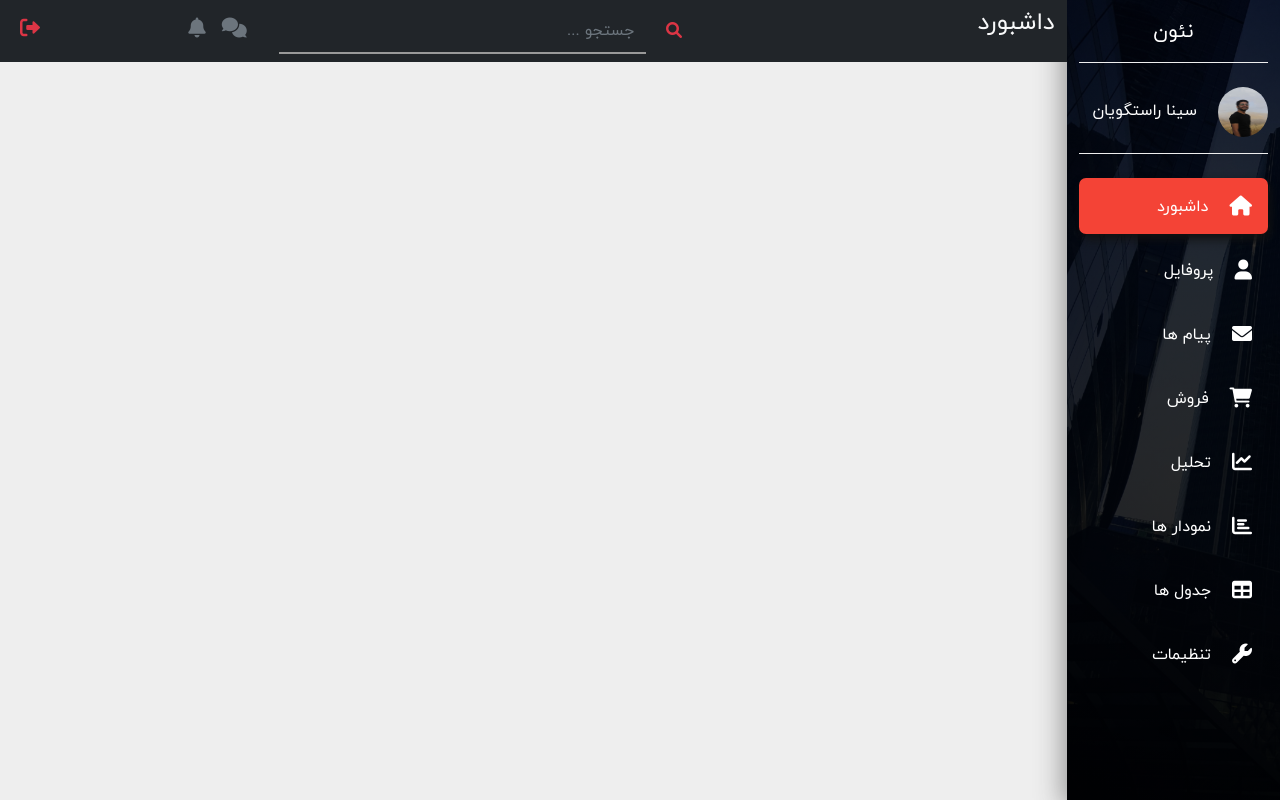
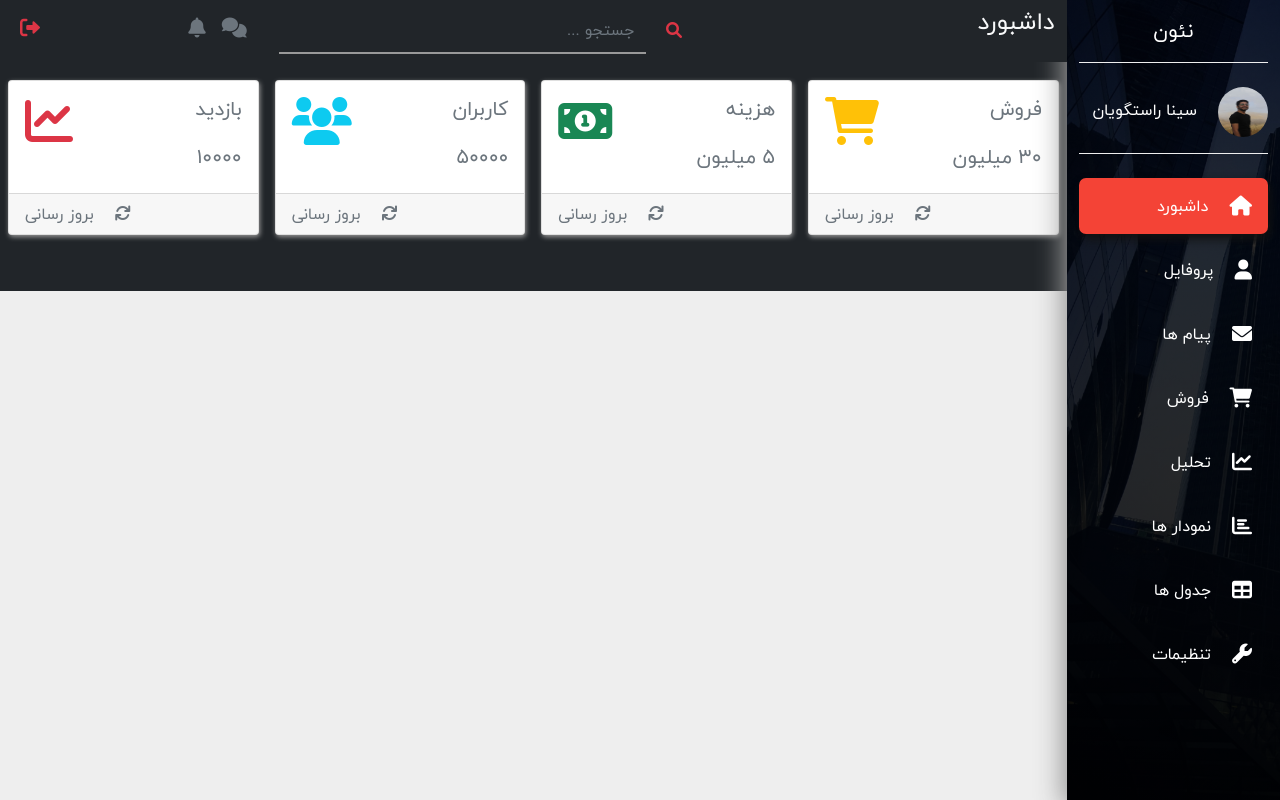
Before and after one commit to sina-rastgouyan/Bootstrap_Admin_Pannel_Project, a plain HTML site: page index.html in a window 1280 px wide. Drawn offline with nearby package versions, Linux system fonts and the light colour scheme.

Commit message:
Admin-Pannel Cards Section Designed In This Commit.

```diff
--- a/css/main.css
+++ b/css/main.css
@@ -106,12 +106,30 @@ body {
     border-bottom: 2px solid #dc3545;
 }
 
+.card-common {
+    box-shadow: 1px 2px 5px #999;
+    transition: all 0.4s;
+    -webkit-transition: all 0.4s;
+    -moz-transition: all 0.4s;
+    -ms-transition: all 0.4s;
+    -o-transition: all 0.4s;
+}
+
+.card-common:hover {
+    box-shadow: 2px 3px 15px #999;
+    transform: translateY(-1px);
+    -webkit-transform: translateY(-1px);
+    -moz-transform: translateY(-1px);
+    -ms-transform: translateY(-1px);
+    -o-transform: translateY(-1px);
+}
+
 /* Default Styles */
 .my-default-button-style {
     text-decoration: none;
 }
 
-@media screen and (max-width: 768px) {
+@media screen and (max-width: 767px) {
     .top-navbar {
         position: static;
     }
--- a/index.html
+++ b/index.html
@@ -152,6 +152,95 @@
     </div>
     <!-- End Of Modal Section -->
 
+    <!-- Cards Section -->
+    <section>
+      <div class="container-fluid">
+        <div class="row">
+          <div class="col-xl-10 col-lg-9 col-md-8 bg-dark ms-auto">
+            <div class="row pt-md-5 mt-md-2 mb-5">
+              <!-- Card -->
+              <div class="col-lg-3 col-md-6 p-2">
+                <div class="card card-common">
+                  <div class="card-body">
+                    <div class="d-flex justify-content-between align-item-center">
+                      <div class="text-secondary">
+                        <h5>فروش</h5>
+                        <h5 class="mt-4">۳۰ میلیون</h5>
+                      </div>
+                      <i class="fas fa-shopping-cart text-warning fa-3x"></i>
+                    </div>
+                  </div>
+                  <div class="card-footer text-secondary text-end">
+                    <i class="fas fa-sync me-3"></i>
+                    <span>بروز رسانی</span>
+                  </div>
+                </div>
+              </div>
+              <!-- End Card -->
+              <!-- Card -->
+              <div class="col-lg-3 col-md-6 p-2">
+                <div class="card card-common">
+                  <div class="card-body">
+                    <div class="d-flex justify-content-between align-item-center">
+                      <div class="text-secondary">
+                        <h5>هزینه</h5>
+                        <h5 class="mt-4">۵ میلیون</h5>
+                      </div>
+                      <i class="fas fa-money-bill-alt text-success fa-3x"></i>
+                    </div>
+                  </div>
+                  <div class="card-footer text-secondary text-end">
+                    <i class="fas fa-sync me-3"></i>
+                    <span>بروز رسانی</span>
+                  </div>
+                </div>
+              </div>
+              <!-- End Card -->
+              <!-- Card -->
+              <div class="col-lg-3 col-md-6 p-2">
+                <div class="card card-common">
+                  <div class="card-body">
+                    <div class="d-flex justify-content-between align-item-center">
+                      <div class="text-secondary">
+                        <h5>کاربران</h5>
+                        <h5 class="mt-4">۵۰۰۰۰</h5>
+                      </div>
+                      <i class="fas fa-users text-info fa-3x"></i>
+                    </div>
+                  </div>
+                  <div class="card-footer text-secondary text-end">
+                    <i class="fas fa-sync me-3"></i>
+                    <span>بروز رسانی</span>
+                  </div>
+                </div>
+              </div>
+              <!-- End Card -->
+              <!-- Card -->
+              <div class="col-lg-3 col-md-6 p-2">
+                <div class="card card-common">
+                  <div class="card-body">
+                    <div class="d-flex justify-content-between align-item-center">
+                      <div class="text-secondary">
+                        <h5>بازدید</h5>
+                        <h5 class="mt-4">۱۰۰۰۰</h5>
+                      </div>
+                      <i class="fas fa-chart-line text-danger fa-3x"></i>
+                    </div>
+                  </div>
+                  <div class="card-footer text-secondary text-end">
+                    <i class="fas fa-sync me-3"></i>
+                    <span>بروز رسانی</span>
+                  </div>
+                </div>
+              </div>
+              <!-- End Card -->
+            </div>
+          </div>
+        </div>
+      </div>
+    </section>
+    <!-- End Of Card Section -->
+
     <!-- bootstrap v5.1.3 js bundle cdn -->
     <script
       src="https://cdn.jsdelivr.net/npm/bootstrap@5.1.3/dist/js/bootstrap.bundle.min.js"
```
